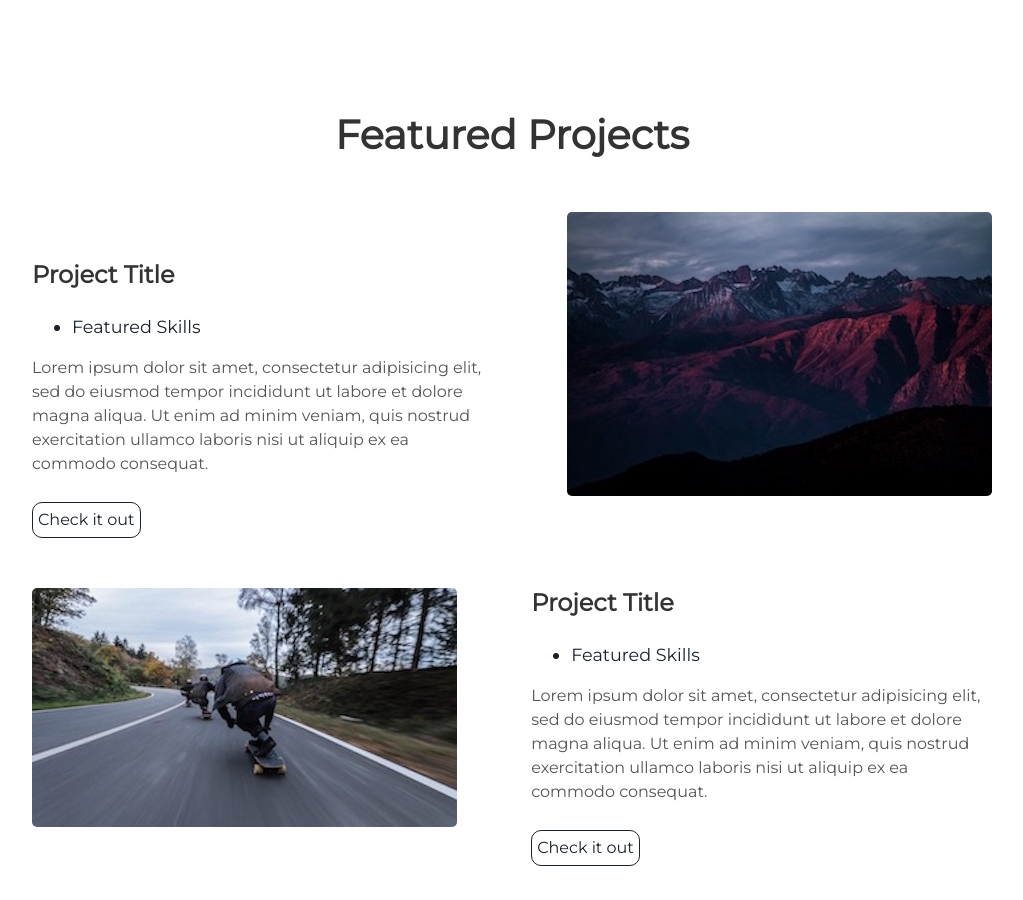
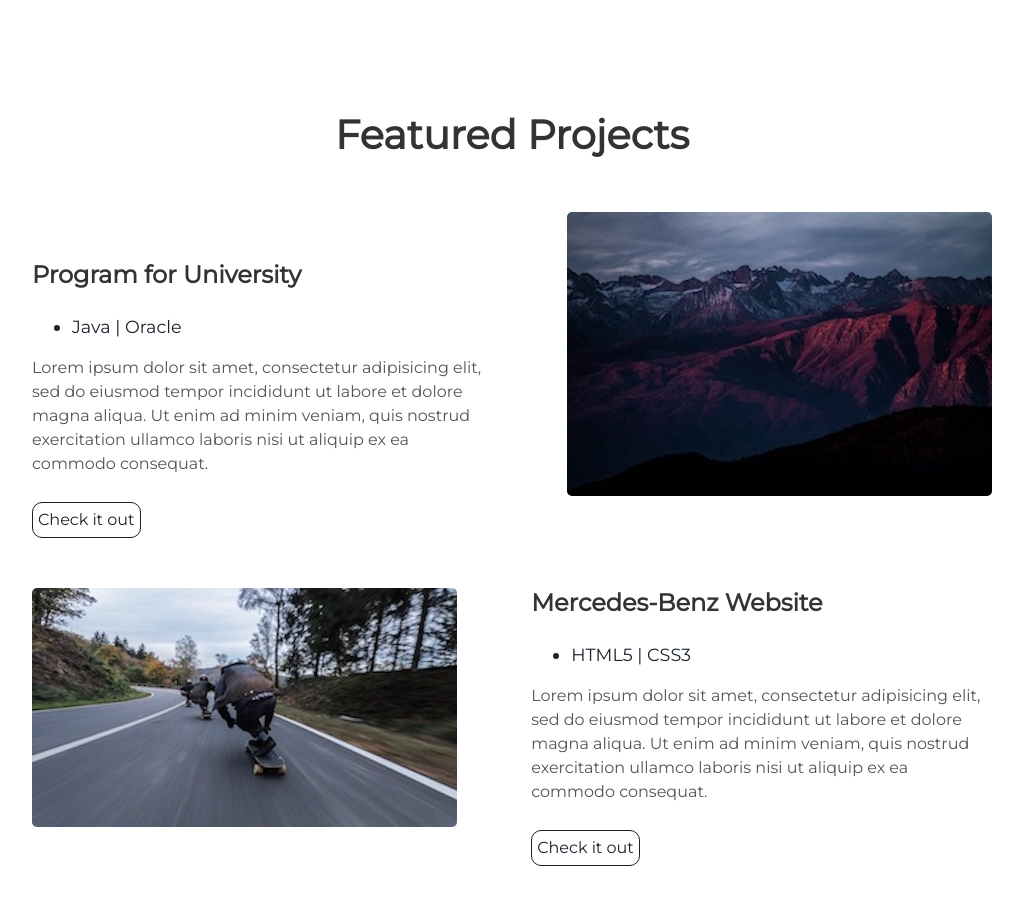
Before and after one commit to web3765/devportfolio, a Jekyll site: the page built from index.html, in a window 1280 px wide and 900 px high, scrolled down 1511 px. Shown: the whole window, without its empty margins (128-1151 px from the left). Built offline with Jekyll 4.4.1, drawn with Linux system fonts in a browser that asks for light colours; some of the changed text lies outside the part shown.

Commit message:
Update01
projects.html

```diff
--- a/_includes/projects.html
+++ b/_includes/projects.html
@@ -6,6 +6,47 @@
     <img alt="mountains" src="{{ "/assets/img/mountains.jpg" | prepend: site.baseurl }}" />
   </div>
   <div class="contents">
+    <h3> Program for University </h3>
+    <ul>
+      <li> Java | Oracle</li>
+    </ul>
+    <p>Lorem ipsum dolor sit amet, consectetur adipisicing elit, sed do eiusmod tempor incididunt ut labore et dolore magna aliqua. Ut enim ad minim veniam, quis nostrud exercitation ullamco laboris nisi ut aliquip ex ea commodo consequat.</p>
+    <a class="project-link" href="https://www.youtube.com/watch?v=413zOtHmGCg&t=31s">Check it out</a>
+  </div>
+</div>
+<div class="user-projects">
+  <div class="images-left">
+    <img alt="mountains" src="{{ "/assets/img/skate.jpg" | prepend: site.baseurl }}" />
+  </div>
+  <div class="contents-right">
+    <h3> Mercedes-Benz Website </h3>
+    <ul>
+      <li> HTML5 | CSS3</li>
+    </ul>
+    <p>Lorem ipsum dolor sit amet, consectetur adipisicing elit, sed do eiusmod tempor incididunt ut labore et dolore magna aliqua. Ut enim ad minim veniam, quis nostrud exercitation ullamco laboris nisi ut aliquip ex ea commodo consequat.</p>
+    <a class="project-link" href="#">Check it out</a>
+  </div>
+</div>
+
+<!-- 추가 ---------------------------------------------------------------------------------------------------------------------->
+<div class="user-projects">
+  <div class="images-left">
+    <img alt="mountains" src="{{ "/assets/img/skate.jpg" | prepend: site.baseurl }}" />
+  </div>
+  <div class="contents-right">
+    <h3> Educational Institute Website </h3>
+    <ul>
+      <li> Featured Skills</li>
+    </ul>
+    <p>Lorem ipsum dolor sit amet, consectetur adipisicing elit, sed do eiusmod tempor incididunt ut labore et dolore magna aliqua. Ut enim ad minim veniam, quis nostrud exercitation ullamco laboris nisi ut aliquip ex ea commodo consequat.</p>
+    <a class="project-link" href="#">Check it out</a>
+  </div>
+</div>
+<div class="user-projects">
+  <div class="images-left">
+    <img alt="mountains" src="{{ "/assets/img/skate.jpg" | prepend: site.baseurl }}" />
+  </div>
+  <div class="contents-right">
     <h3> Project Title </h3>
     <ul>
       <li> Featured Skills</li>
@@ -27,3 +68,4 @@
     <a class="project-link" href="#">Check it out</a>
   </div>
 </div>
+<!-- 추가 -->
```
